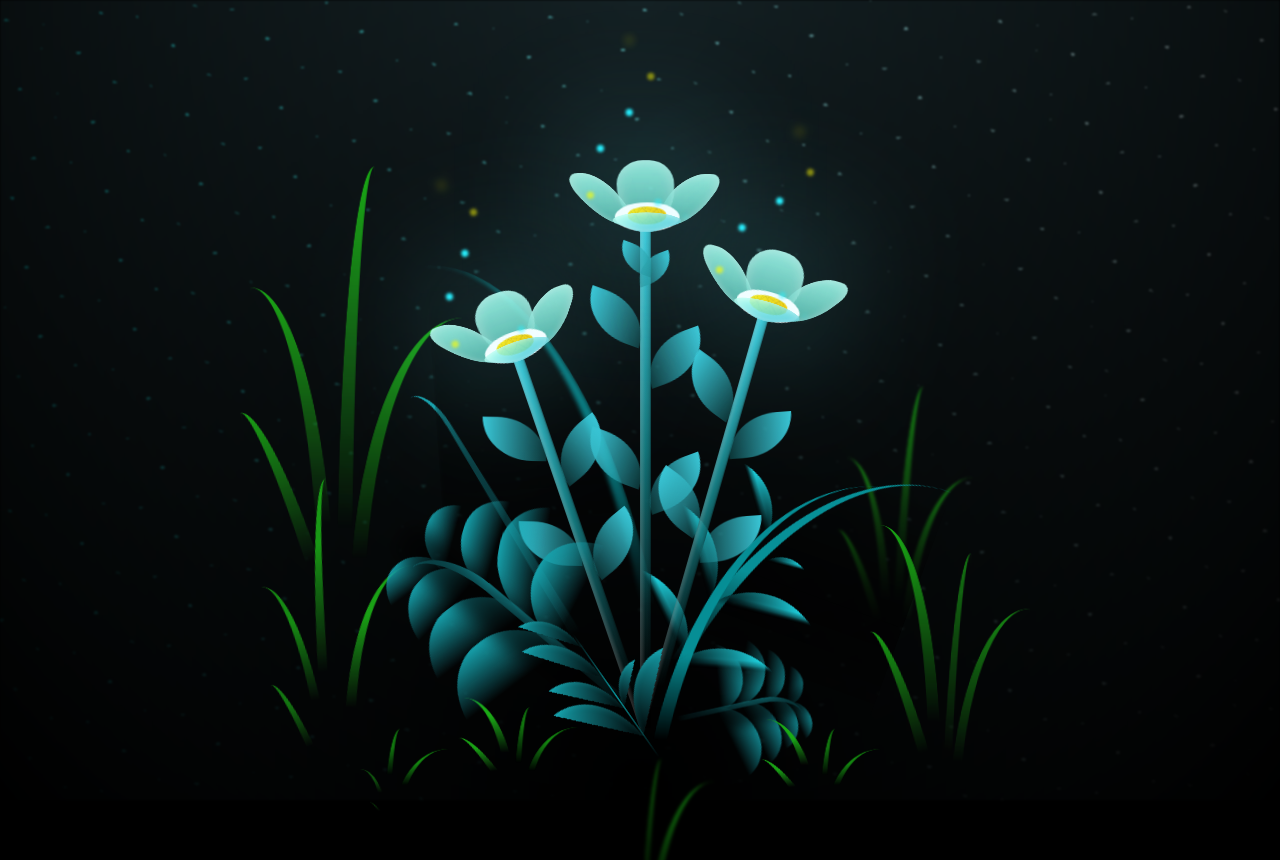
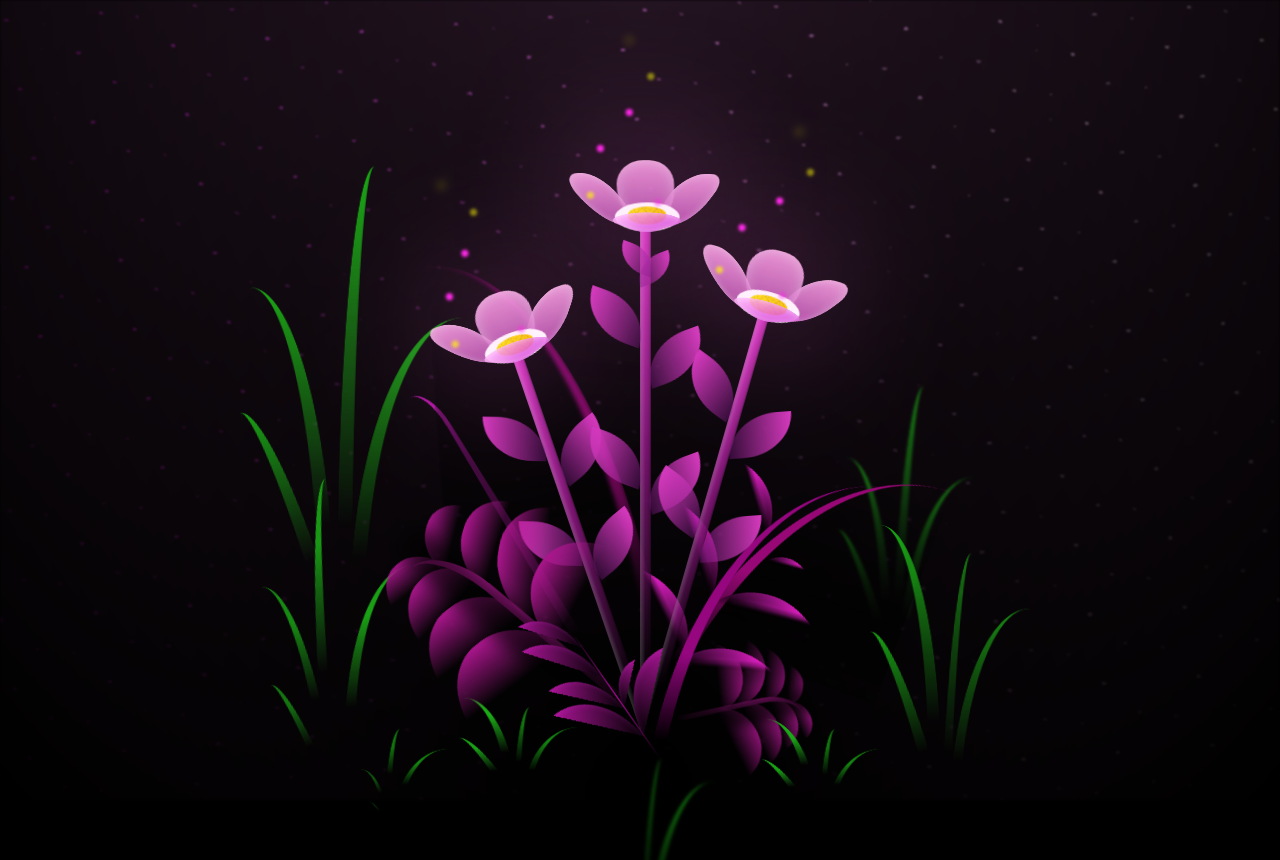
Before and after one commit to RayandaBelva/dentira, a plain HTML site: page flower.html in a window 1280 px wide. Shown: the top 860 px of the page. Drawn offline with Linux system fonts and the light colour scheme.

Commit message:
percobaan warna ungu

```diff
--- a/css/main.css
+++ b/css/main.css
@@ -28,7 +28,7 @@ body {
   width: 100%;
   height: 100%;
   filter: blur(0.1vmin);
-  background-image: radial-gradient(ellipse at top, transparent 0%, var(--dark-color)), radial-gradient(ellipse at bottom, var(--dark-color), rgba(145, 233, 255, 0.2)), repeating-linear-gradient(220deg, rgb(0, 0, 0) 0px, rgb(0, 0, 0) 19px, transparent 19px, transparent 22px), repeating-linear-gradient(189deg, rgb(0, 0, 0) 0px, rgb(0, 0, 0) 19px, transparent 19px, transparent 22px), repeating-linear-gradient(148deg, rgb(0, 0, 0) 0px, rgb(0, 0, 0) 19px, transparent 19px, transparent 22px), linear-gradient(90deg, rgb(0, 255, 250), rgb(240, 240, 240));
+  background-image: radial-gradient(ellipse at top, transparent 0%, var(--dark-color)), radial-gradient(ellipse at bottom, var(--dark-color), rgba(255, 145, 242, 0.2)), repeating-linear-gradient(220deg, rgb(0, 0, 0) 0px, rgb(0, 0, 0) 19px, transparent 19px, transparent 22px), repeating-linear-gradient(189deg, rgb(0, 0, 0) 0px, rgb(0, 0, 0) 19px, transparent 19px, transparent 22px), repeating-linear-gradient(148deg, rgb(0, 0, 0) 0px, rgb(0, 0, 0) 19px, transparent 19px, transparent 22px), linear-gradient(90deg, rgb(247, 0, 255), rgb(240, 240, 240));
 }
 
 .flowers {
@@ -154,7 +154,7 @@ body {
   transform: translate(-50%, -100%);
   width: 8vmin;
   height: 8vmin;
-  background-color: #6bf0ff;
+  background-color: #ff6be6;
   filter: blur(10vmin);
 }
 .flower__leaf {
@@ -164,8 +164,8 @@ body {
   width: 8vmin;
   height: 11vmin;
   border-radius: 51% 49% 47% 53%/44% 45% 55% 69%;
-  background-color: #a7ffee;
-  background-image: linear-gradient(to top, #54b8aa, #a7ffee);
+  background-color: #ffa7e6;
+  background-image: linear-gradient(to top, #b854ae, #ffa7e8);
   transform-origin: bottom center;
   opacity: 0.9;
   box-shadow: inset 0 0 2vmin rgba(255, 255, 255, 0.5);
@@ -185,7 +185,7 @@ body {
   transform-origin: bottom left;
   border-radius: 4vmin 10vmin 4vmin 4vmin;
   transform: translate(0%, 18%) rotateX(70deg) rotate(-43deg);
-  background-image: linear-gradient(to top, #39c6d6, #a7ffee);
+  background-image: linear-gradient(to top, #d639d6, #ffa7f8);
   z-index: 1;
   opacity: 0.8;
 }
@@ -212,7 +212,7 @@ body {
 .flower__line {
   height: 55vmin;
   width: 1.5vmin;
-  background-image: linear-gradient(to left, rgba(0, 0, 0, 0.2), transparent, rgba(255, 255, 255, 0.2)), linear-gradient(to top, transparent 10%, #14757a, #39c6d6);
+  background-image: linear-gradient(to left, rgba(0, 0, 0, 0.2), transparent, rgba(255, 255, 255, 0.2)), linear-gradient(to top, transparent 10%, #7a1470, #d639c1);
   box-shadow: inset 0 0 2px rgba(0, 0, 0, 0.5);
   -webkit-animation: grow-flower-tree 4s backwards;
           animation: grow-flower-tree 4s backwards;
@@ -227,7 +227,7 @@ body {
   height: var(--h);
   border-top-right-radius: var(--h);
   border-bottom-left-radius: var(--h);
-  background-image: linear-gradient(to top, rgba(20, 117, 122, 0.4), #39c6d6);
+  background-image: linear-gradient(to top, rgba(113, 20, 122, 0.4), #d639be);
 }
 .flower__line__leaf--1 {
   transform: rotate(70deg) rotateY(30deg);
@@ -271,7 +271,7 @@ body {
           animation: light-ans 4s linear infinite backwards;
 }
 .flower__light:nth-child(odd) {
-  background-color: #23f0ff;
+  background-color: #ff23e9;
 }
 .flower__light--1 {
   left: -2vmin;
@@ -314,7 +314,7 @@ body {
           animation-delay: 3.5s;
 }
 .flower__grass {
-  --c: #159faa;
+  --c: #aa158c;
   --line-w: 1.5vmin;
   position: absolute;
   bottom: 12vmin;
@@ -536,7 +536,7 @@ body {
 .flower__g-long {
   --w: 2vmin;
   --h: 6vmin;
-  --c: #159faa;
+  --c: #aa159e;
   position: absolute;
   bottom: 10vmin;
   left: -3vmin;
@@ -592,9 +592,9 @@ body {
   width: 30vmin;
   height: 50vmin;
   border-top-left-radius: 100%;
-  border-left: 2vmin solid #079097;
+  border-left: 2vmin solid #970775;
   background-image: linear-gradient(to bottom, transparent, var(--dark-color) 60%);
-  -webkit-mask-image: linear-gradient(to top, transparent 30%, #079097 60%);
+  -webkit-mask-image: linear-gradient(to top, transparent 30%, #97078b 60%);
 }
 .flower__g-right--1 {
   -webkit-animation: flower-g-right-ans 2.5s linear infinite;
@@ -672,7 +672,7 @@ body {
 .flower__g-front__line {
   width: 0.3vmin;
   height: 20vmin;
-  background-image: linear-gradient(to top, transparent, #079097, transparent 100%);
+  background-image: linear-gradient(to top, transparent, #970786, transparent 100%);
   position: relative;
 }
 .flower__g-front__leaf-wrapper {
@@ -779,10 +779,10 @@ body {
   width: 10vmin;
   height: 10vmin;
   border-radius: 100% 0% 0% 100%/100% 100% 0% 0%;
-  box-shadow: inset 0 2px 1vmin hsla(184deg, 97%, 58%, 0.2);
-  background-image: linear-gradient(to bottom left, transparent, var(--dark-color)), linear-gradient(to bottom right, #159faa 50%, transparent 50%, transparent);
-  -webkit-mask-image: linear-gradient(to bottom right, #159faa 50%, transparent 50%, transparent);
-  mask-image: linear-gradient(to bottom right, #159faa 50%, transparent 50%, transparent);
+  box-shadow: inset 0 2px 1vmin hsla(304, 97%, 58%, 0.2);
+  background-image: linear-gradient(to bottom left, transparent, var(--dark-color)), linear-gradient(to bottom right, #aa1596 50%, transparent 50%, transparent);
+  -webkit-mask-image: linear-gradient(to bottom right, #aa1580 50%, transparent 50%, transparent);
+  mask-image: linear-gradient(to bottom right, #aa159b 50%, transparent 50%, transparent);
 }
 .flower__g-fr {
   position: absolute;
@@ -813,8 +813,8 @@ body {
   width: 30vmin;
   height: 50vmin;
   border-top-left-radius: 100%;
-  border-left: 2vmin solid #079097;
-  -webkit-mask-image: linear-gradient(to top, transparent 25%, #079097 50%);
+  border-left: 2vmin solid #970781;
+  -webkit-mask-image: linear-gradient(to top, transparent 25%, #970784 50%);
   position: relative;
   z-index: 1;
 }
@@ -825,9 +825,9 @@ body {
   width: 10vmin;
   height: 10vmin;
   border-radius: 100% 0% 0% 100%/100% 100% 0% 0%;
-  box-shadow: inset 0 2px 1vmin hsla(184deg, 97%, 58%, 0.2);
-  background-image: linear-gradient(to bottom left, transparent, var(--dark-color) 98%), linear-gradient(to bottom right, #23f0ff 45%, transparent 50%, transparent);
-  -webkit-mask-image: linear-gradient(135deg, #159faa 40%, transparent 50%, transparent);
+  box-shadow: inset 0 2px 1vmin hsla(309, 97%, 58%, 0.2);
+  background-image: linear-gradient(to bottom left, transparent, var(--dark-color) 98%), linear-gradient(to bottom right, #ff23de 45%, transparent 50%, transparent);
+  -webkit-mask-image: linear-gradient(135deg, #aa1591 40%, transparent 50%, transparent);
 }
 .flower__g-fr__leaf--1 {
   left: 20vmin;
@@ -956,7 +956,7 @@ body {
   transform: scale(0.8) rotate(-5deg);
 }
 .long-g--1 .leaf {
-  -webkit-mask-image: linear-gradient(to top, transparent 40%, #079097 80%) !important;
+  -webkit-mask-image: linear-gradient(to top, transparent 40%, #970784 80%) !important;
 }
 .long-g--1 .leaf--1 {
   --w: 5vmin;
@@ -971,7 +971,7 @@ body {
   transform: scale(0.6) rotateX(60deg);
 }
 .long-g--2 .leaf, .long-g--3 .leaf {
-  -webkit-mask-image: linear-gradient(to top, transparent 50%, #079097 80%) !important;
+  -webkit-mask-image: linear-gradient(to top, transparent 50%, #970792 80%) !important;
 }
 .long-g--2 .leaf--1, .long-g--3 .leaf--1 {
   left: -1vmin;
@@ -982,7 +982,7 @@ body {
   bottom: 0vmin;
 }
 .long-g--3 .leaf {
-  -webkit-mask-image: linear-gradient(to top, transparent 40%, #079097 80%) !important;
+  -webkit-mask-image: linear-gradient(to top, transparent 40%, #970781 80%) !important;
 }
 .long-g--4 {
   left: 25vmin;
@@ -991,7 +991,7 @@ body {
   transform: scale(0.6) rotateX(60deg);
 }
 .long-g--4 .leaf {
-  -webkit-mask-image: linear-gradient(to top, transparent 50%, #079097 80%) !important;
+  -webkit-mask-image: linear-gradient(to top, transparent 50%, #97078b 80%) !important;
 }
 .long-g--5 {
   left: 42vmin;
@@ -1318,4 +1318,4 @@ body {
 .container * {
   -webkit-animation-play-state: paused !important;
           animation-play-state: paused !important;
-}/*# sourceMappingURL=main.css.map */
+}
```
Also changed, not shown: 1 other file.
